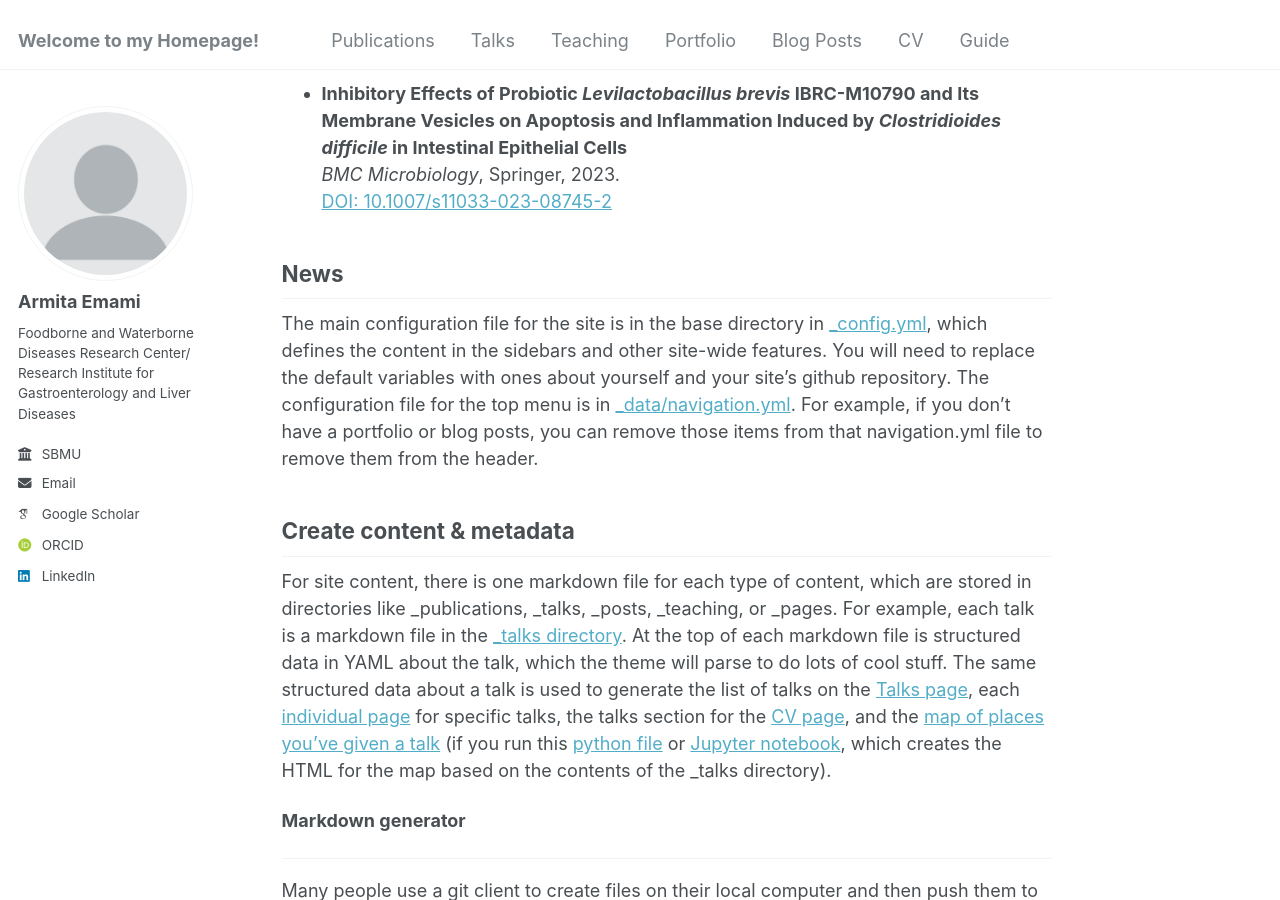
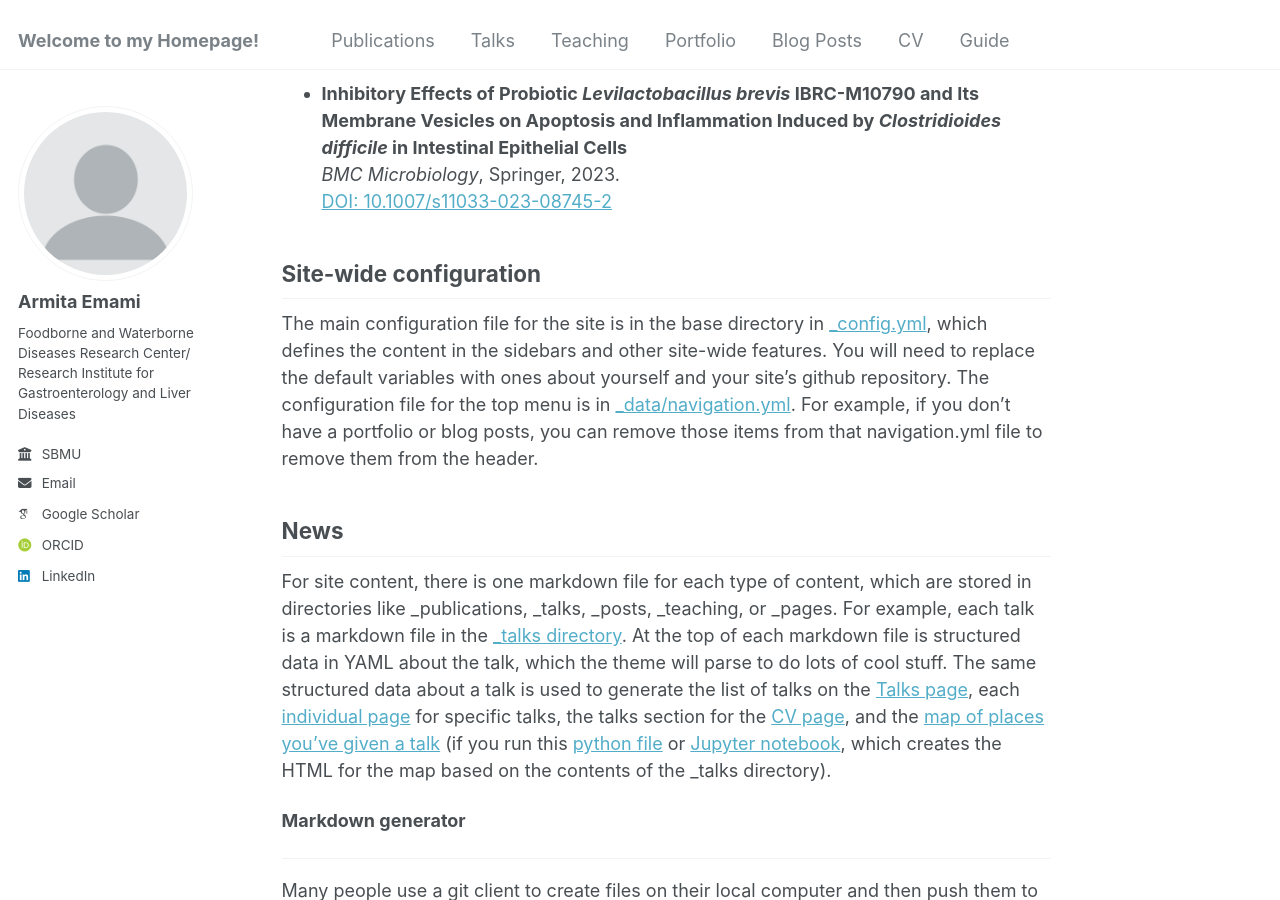
Before and after one commit to Armitaem/main0, a Jekyll site: the page built from _pages/about.md, in a window 1280 px wide and 900 px high, scrolled down 1543 px. Built offline with Jekyll 4.4.1, drawn with Linux system fonts in a browser that asks for light colours; some web fonts are replaced.

Commit message:
Update about.md

```diff
--- a/_pages/about.md
+++ b/_pages/about.md
@@ -44,11 +44,11 @@ Selectd Publications
   *BMC Microbiology*, Springer, 2023.
   [DOI: 10.1007/s11033-023-08745-2](https://doi.org/10.1007/s11033-023-08745-2)
 
-News
+Site-wide configuration
 ------
 The main configuration file for the site is in the base directory in [_config.yml](https://github.com/academicpages/armitaem.github.io/main//blob/master/_config.yml), which defines the content in the sidebars and other site-wide features. You will need to replace the default variables with ones about yourself and your site's github repository. The configuration file for the top menu is in [_data/navigation.yml](https://github.com/academicpages/armitaem.github.io/main//blob/master/_data/navigation.yml). For example, if you don't have a portfolio or blog posts, you can remove those items from that navigation.yml file to remove them from the header.
 
-Create content & metadata
+News
 ------
 For site content, there is one markdown file for each type of content, which are stored in directories like _publications, _talks, _posts, _teaching, or _pages. For example, each talk is a markdown file in the [_talks directory](https://github.com/academicpages/armitaem.github.io/main//tree/master/_talks). At the top of each markdown file is structured data in YAML about the talk, which the theme will parse to do lots of cool stuff. The same structured data about a talk is used to generate the list of talks on the [Talks page](armitaem.github.io/main/talks), each [individual page](armitaem.github.io/main/talks/2012-03-01-talk-1) for specific talks, the talks section for the [CV page](armitaem.github.io/main/cv), and the [map of places you've given a talk](armitaem.github.io/main/talkmap.html) (if you run this [python file](https://github.com/academicpages/armitaem.github.io/main//blob/master/talkmap.py) or [Jupyter notebook](https://github.com/academicpages/armitaem.github.io/main//blob/master/talkmap.ipynb), which creates the HTML for the map based on the contents of the _talks directory).
 
```
